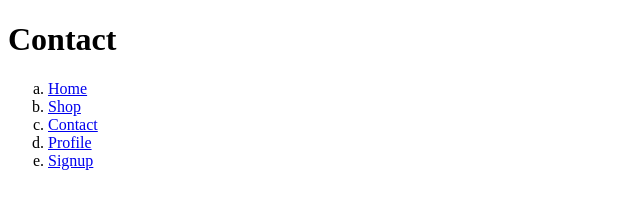
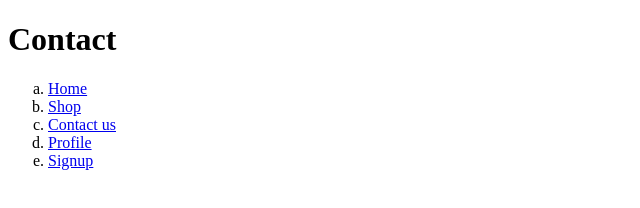
Before and after one commit to ellie-seyedin/online-shop, a plain HTML site: page Practice Web/contact.html in a window 1280 px wide. Shown: the full height of the page, 0-640 px from the left. Drawn offline with Linux system fonts and the light colour scheme.

Commit message:
slight change

```diff
--- a/Practice Web/contact.html
+++ b/Practice Web/contact.html
@@ -12,7 +12,7 @@
         <!-- <li><a href="https://www.google.com/">Home</a></li> -->
         <li><a href="index.html" id="selected">Home</a></li>
         <li><a href="shop.html">Shop</a></li>
-        <li><a href="contact.html">Contact</a></li>
+        <li><a href="contact.html">Contact us</a></li>
         <li><a href="profile.html">Profile</a></li>
         <li><a href="signup.html">Signup</a></li>
     </ol>
```
